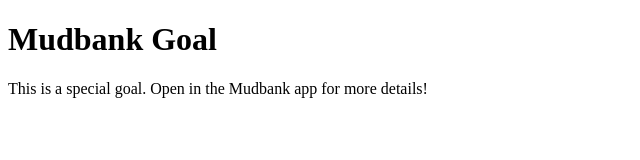
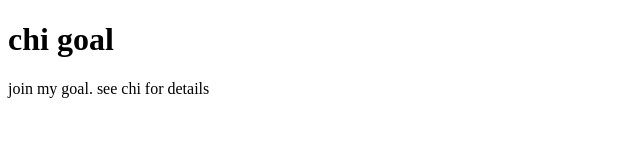
Before and after one commit to richardhang3r/mydirectory, a plain HTML site: page goal/preview.html in a window 1280 px wide. Shown: the whole page, without its empty margins (0-640 px from the left). Drawn offline with Linux system fonts and the light colour scheme.

Commit message:
check out to join

```diff
--- a/goal/preview.html
+++ b/goal/preview.html
@@ -3,7 +3,7 @@
 <head>
   <meta charset="UTF-8">
   <title>group goal</title>
-  <meta property="og:title" content="check out my goal" />
+  <meta property="og:title" content="join my goal" />
   <meta property="og:description" content="see details and join with chi." />
   <meta property="og:image" content="https://mudbank.net/chi-logo.png" />
   <meta property="og:url" content="https://mudbank.net/goal/" />
@@ -14,7 +14,7 @@
   <meta name="twitter:image" content="https://mudbank.net/chi-logo.png" />
 </head>
 <body>
-  <h1>Mudbank Goal</h1>
-  <p>This is a special goal. Open in the Mudbank app for more details!</p>
+  <h1>chi goal</h1>
+  <p>join my goal.  see chi for details</p>
 </body>
 </html>
```
